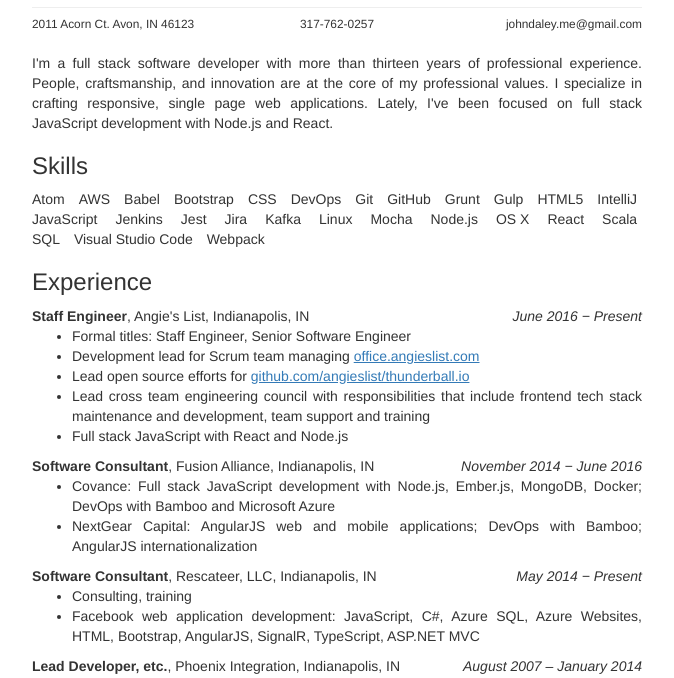
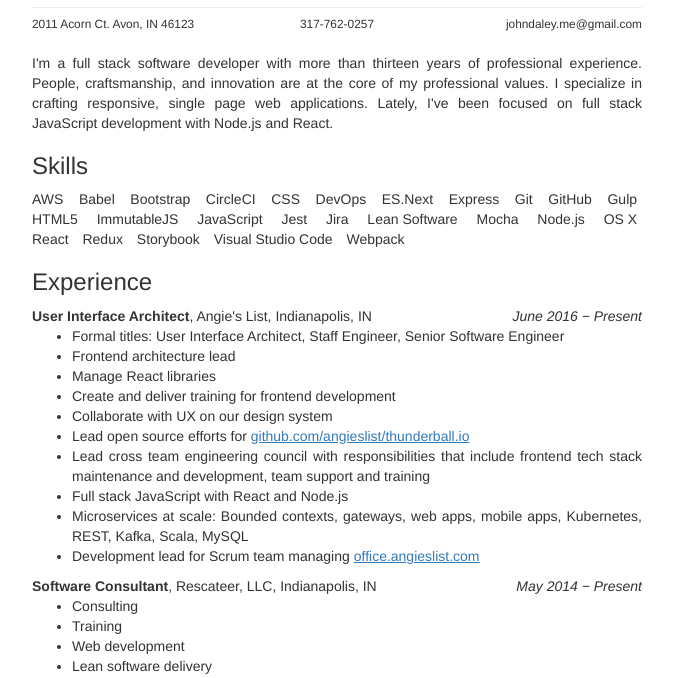
Before and after one commit to johndaley-me/johndaley-me.github.io, a plain HTML site: page resume/index.html in a window 1280 px wide. Shown: the part 56-734 px from the top of the page, without its empty margins (303-977 px from the left). Drawn offline with nearby package versions, Linux system fonts and the light colour scheme.

Commit message:
Update resume
Mark some older skills for CV

```diff
--- a/resume/index.html
+++ b/resume/index.html
@@ -53,7 +53,7 @@
         <ul class="list-inline">
           <li class="cv">AngularJS</li>
           <li class="cv">ASP.NET MVC</li>
-          <li class="acv">Atom</li>
+          <li class="cv">Atom</li>
           <li class="acv">AWS</li>
           <li class="cv">Azure</li>
           <li class="acv">Babel</li>
@@ -61,23 +61,30 @@
           <li class="acv">Bootstrap</li>
           <li class="cv">C#</li>
           <li class="cv">C++</li>
+          <li class="cv">Chai</li>
+          <li class="acv">CircleCI</li>
           <li class="acv">CSS</li>
           <li class="acv">DevOps</li>
           <li class="cv">Docker</li>
           <li class="cv">Ember.js</li>
+          <li class="acv">ES.Next</li>
+          <li class="acv">Express</li>
           <li class="acv">Git</li>
           <li class="acv">GitHub</li>
-          <li class="acv">Grunt</li>
+          <li class="cv">Grunt</li>
           <li class="acv">Gulp</li>
           <li class="acv">HTML5</li>
-          <li class="acv">IntelliJ</li>
+          <li class="acv">ImmutableJS</li>
+          <li class="cv">IntelliJ</li>
           <li class="cv">Java</li>
           <li class="acv">JavaScript</li>
-          <li class="acv">Jenkins</li>
+          <li class="cv">Jenkins</li>
           <li class="acv">Jest</li>
           <li class="acv">Jira</li>
-          <li class="acv">Kafka</li>
-          <li class="acv">Linux</li>
+          <li class="cv">Kafka</li>
+          <li class="cv">Kubernetes</li>
+          <li class="acv">Lean Software</li>
+          <li class="cv">Linux</li>
           <li class="acv">Mocha</li>
           <li class="cv">MongoDB</li>
           <li class="cv">NetBeans</li>
@@ -85,35 +92,45 @@
           <li class="acv">OS X</li>
           <li class="cv">Python</li>
           <li class="acv">React</li>
-          <li class="acv">Scala</li>
+          <li class="acv">Redux</li>
+          <li class="cv">Scala</li>
           <li class="cv">SignalR</li>
-          <li class="acv">SQL</li>
+          <li class="cv">SQL</li>
+          <li class="acv">Storybook</li>
+          <li class="cv">TypeScript</li>
           <li class="cv">Vagrant</li>
           <li class="acv">Visual Studio Code</li>
           <li class="cv">Visual Studio</li>
           <li class="acv">Webpack</li>
         </ul>
         <h3>Experience</h3>
-        <strong>Staff Engineer</strong>, Angie's List, Indianapolis, IN<em class="pull-right">June 2016 − Present</em>
+        <strong>User Interface Architect</strong>, Angie's List, Indianapolis, IN<em class="pull-right">June 2016 − Present</em>
         <ul>
-          <li class="acv">Formal titles: Staff Engineer, Senior Software Engineer</li>
-          <li class="acv">Development lead for Scrum team managing <a href="https://office.angieslist.com">office.angieslist.com</a></li>
+          <li class="acv">Formal titles: User Interface Architect, Staff Engineer, Senior Software Engineer</li>
+          <li class="acv">Frontend architecture lead</li>
+          <li class="acv">Manage React libraries</li>
+          <li class="acv">Create and deliver training for frontend development</li>
+          <li class="acv">Collaborate with UX on our design system</li>
           <li class="acv">Lead open source efforts for <a href="https://github.com/angieslist/thunderball.io">github.com/angieslist/thunderball.io</a></li>
           <li class="acv">
             Lead cross team engineering council with responsibilities that include frontend tech stack
             maintenance and development, team support and training
           </li>
           <li class="acv">Full stack JavaScript with React and Node.js</li>
+          <li class="acv">Microservices at scale: Bounded contexts, gateways, web apps, mobile apps, Kubernetes, REST, Kafka, Scala, MySQL</li>
+          <li class="acv">Development lead for Scrum team managing <a href="https://office.angieslist.com">office.angieslist.com</a></li>
+        </ul>
+        <strong>Software Consultant</strong>, Rescateer, LLC, Indianapolis, IN<em class="pull-right">May 2014 − Present</em>
+        <ul>
+          <li class="acv">Consulting</li>
+          <li class="acv">Training</li>
+          <li class="acv">Web development</li>
+          <li class="acv">Lean software delivery</li>
         </ul>
         <strong>Software Consultant</strong>, Fusion Alliance, Indianapolis, IN<em class="pull-right">November 2014 − June 2016</em>
         <ul>
           <li class="acv">Covance: Full stack JavaScript development with Node.js, Ember.js, MongoDB, Docker; DevOps with Bamboo and Microsoft Azure</li>
           <li class="acv">NextGear Capital: AngularJS web and mobile applications; DevOps with Bamboo; AngularJS internationalization</li>
-        </ul>
-        <strong>Software Consultant</strong>, Rescateer, LLC, Indianapolis, IN<em class="pull-right">May 2014 − Present</em>
-        <ul>
-          <li class="acv">Consulting, training</li>
-          <li class="acv">Facebook web application development: JavaScript, C#, Azure SQL, Azure Websites, HTML, Bootstrap, AngularJS, SignalR, TypeScript, ASP.NET MVC</li>
         </ul>
         <strong>Lead Developer, etc.</strong>, Phoenix Integration, Indianapolis, IN<em class="pull-right">August 2007 – January 2014</em>
         <ul>
```
